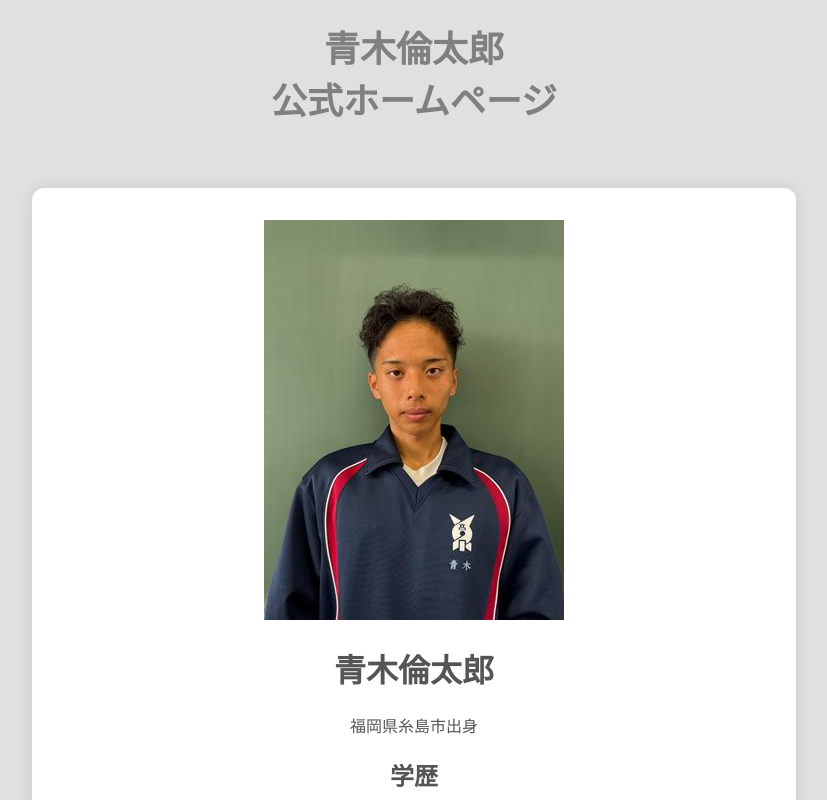
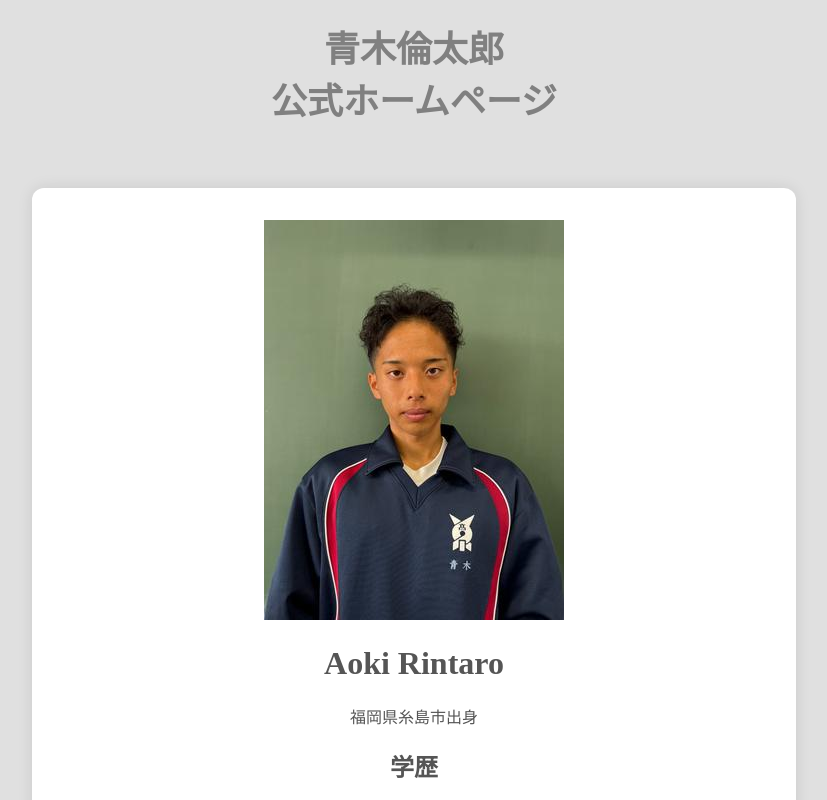
Before and after one commit to Aoki-bird/aoki-profile, a plain HTML site: page index.html in a window 1280 px wide. Shown: the top 800 px of the page, without its empty margins (226-1053 px from the left). Drawn offline with Linux system fonts and the light colour scheme.

Commit message:
Update index.html

```diff
--- a/index.html
+++ b/index.html
@@ -69,7 +69,7 @@
   <div style='text-align:center; font-size: 36px; font-weight: bold; color: gray; margin-top: 20px;'>青木倫太郎<br>公式ホームページ</div>
 <div class="container">
 <div style="text-align: center; margin-bottom: 20px;"><img alt="プロフィール画像" src="profile.jpg" style="width: 300px; border-radius: 0px;"/></div>
-<h1>青木倫太郎</h1>
+<h1>Aoki Rintaro</h1>
 <p>福岡県糸島市出身</p>
 <h2>学歴</h2>
 <p>引津保育園 → 引津小学校 → 志摩中学校 → 糸島高校［在学中］</p>
```
